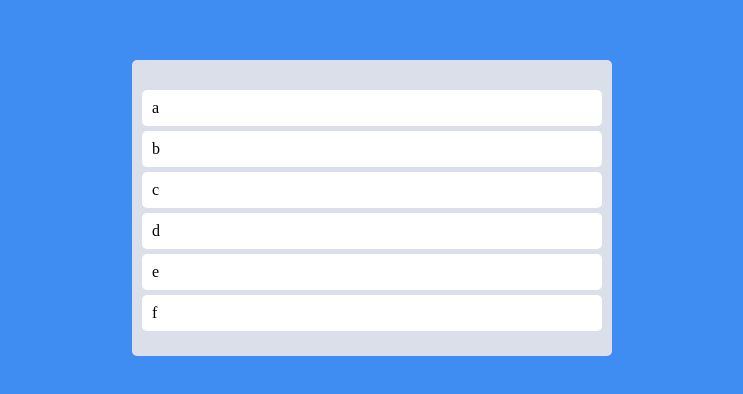
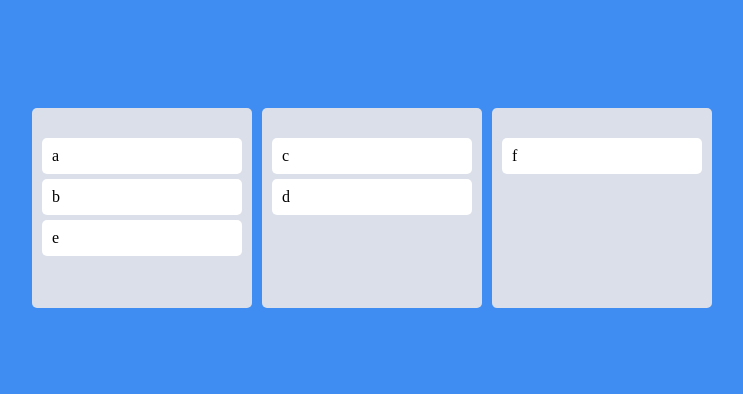
Before and after one commit to 22yuu/Trello, a React (Create React App) app: page / in a window 1280 px wide. Shown: the part 192-586 px from the top of the page, without its empty margins (268-1011 px from the left). Built offline with nearby package versions, Linux system fonts and the light colour scheme.

Commit message:
6.8 Multi Boards

```diff
--- a/src/App.tsx
+++ b/src/App.tsx
@@ -2,11 +2,11 @@
 import { useRecoilState } from "recoil";
 import styled from "styled-components";
 import { toDoState } from "./atoms";
-import DragabbleCard from "./Components/DragabbleCards";
+import Board from "./Components/Boards";
 
 const Wrapper = styled.div`
   display: flex;
-  max-width: 480px;
+  max-width: 680px;
   width: 100%;
   margin: 0 auto;
   justify-content: center;
@@ -17,14 +17,8 @@
 const Boards = styled.div`
   display: grid;
   width: 100%;
-  grid-template-columns: repeat(1, 1fr);
-`;
-const Board = styled.div`
-  padding: 20px 10px;
-  padding-top: 30px;
-  background-color: ${(props) => props.theme.boardColor};
-  border-radius: 5px;
-  min-height: 200px;
+  gap: 10px;
+  grid-template-columns: repeat(3, 1fr);
 `;
 
 const toDos = ["a", "b", "c", "d", "e", "f"];
@@ -32,29 +26,22 @@
   const [toDos, setToDos] = useRecoilState(toDoState);
   const onDragEnd = ({ draggableId, destination, source }: DropResult) => {
     if (!destination) return; // 유저가 드래그했다가 다시 원위치로 놓을 경우
-    setToDos((oldToDos) => {
+    /* setToDos((oldToDos) => {
       const copyToDos = [...oldToDos];
       // 1) Delete item on source.index
       copyToDos.splice(source.index, 1);
       // 2) Put back the item on the destination.index
       copyToDos.splice(destination?.index, 0, draggableId);
       return copyToDos;
-    });
+    }); */
   };
   return (
     <DragDropContext onDragEnd={onDragEnd}>
       <Wrapper>
         <Boards>
-          <Droppable droppableId="one">
-            {(magic) => (
-              <Board ref={magic.innerRef} {...magic.droppableProps}>
-                {toDos.map((toDo, index) => (
-                  <DragabbleCard key={toDo} index={index} toDo={toDo} />
-                ))}
-                {magic.placeholder}
-              </Board>
-            )}
-          </Droppable>
+          {Object.keys(toDos).map((boardId) => (
+            <Board boardId={boardId} key={boardId} toDos={toDos[boardId]} />
+          ))}
         </Boards>
       </Wrapper>
     </DragDropContext>
--- /dev/null
+++ b/src/Components/Boards.tsx
@@ -0,0 +1,33 @@
+import { Droppable } from "react-beautiful-dnd";
+import DragabbleCards from "./DragabbleCards";
+import styled from "styled-components";
+
+const Wrapper = styled.div`
+  padding: 20px 10px;
+  padding-top: 30px;
+  background-color: ${(props) => props.theme.boardColor};
+  border-radius: 5px;
+  min-height: 200px;
+`;
+
+interface IBoardProps {
+  toDos: string[];
+  boardId: string;
+}
+
+function Board({ toDos, boardId }: IBoardProps) {
+  return (
+    <Droppable droppableId={boardId}>
+      {(magic) => (
+        <Wrapper ref={magic.innerRef} {...magic.droppableProps}>
+          {toDos.map((toDo, index) => (
+            <DragabbleCards key={toDo} index={index} toDo={toDo} />
+          ))}
+          {magic.placeholder}
+        </Wrapper>
+      )}
+    </Droppable>
+  );
+}
+
+export default Board;
--- a/src/Components/DragabbleCards.tsx
+++ b/src/Components/DragabbleCards.tsx
@@ -48,4 +48,6 @@
     React.memo는 리액트에게 prop이 변하지 않았다면 해당 요소는 (여기서는 DraggableCard) 다시 렌더링하지 않게 해주는 기능이다.
 
     React memo는 가끔 prop이 바뀌지 않는다면 다시 렌더링할 필요가 없는 component들에 사용하면 최적화하는데 도움이 된다!
+
+    React memo를 사용할 때, function에서 export를 하면 안됨.
 */
--- a/src/atoms.tsx
+++ b/src/atoms.tsx
@@ -1,6 +1,14 @@
 import { atom, selector } from "recoil";
 
-export const toDoState = atom({
+interface IToDoState {
+  [key: string]: string[];
+}
+
+export const toDoState = atom<IToDoState>({
   key: "toDo",
-  default: ["a", "b", "c", "d", "e", "f"],
+  default: {
+    to_do: ["a", "b", "e"],
+    doing: ["c", "d"],
+    done: ["f"],
+  },
 });
```
